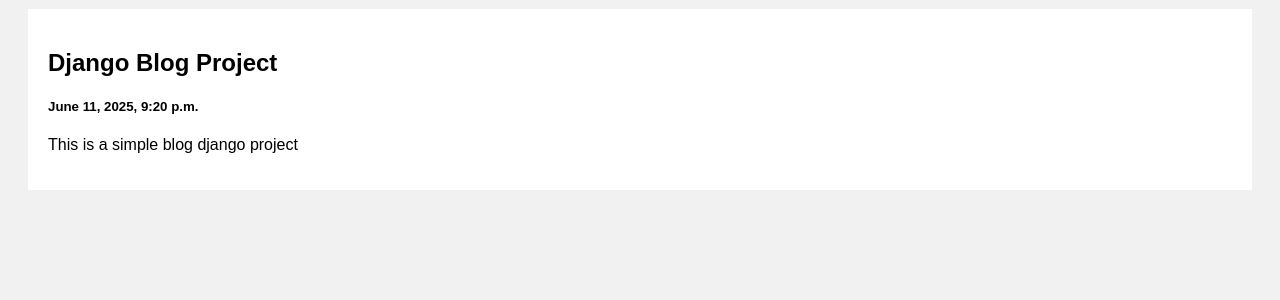
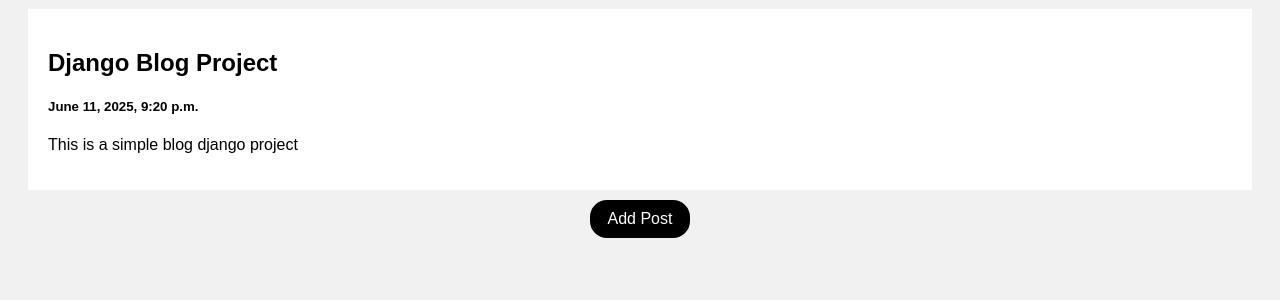
Before and after one commit to Suprim-Karki/Projects, a Django app: page / in a window 1280 px wide. Shown: the part 413-713 px from the top of the page. Run offline with Django 5.2, Linux system fonts and the light colour scheme; data comes from the database, SQL or seed files in the repository.

Commit message:
Addpost html file

```diff
--- a/Django_Projects/Blog/templates/index.html
+++ b/Django_Projects/Blog/templates/index.html
@@ -43,6 +43,20 @@
     padding: 0;
   }
 }
+#addpostdiv{
+  display: flex;
+  justify-content: center;
+  align-items: center;
+  margin-top: 10px;
+}
+#addpostbtn{
+  text-decoration: none;
+  border: 2px solid black;
+  border-radius: 17px;
+  padding: 0.5rem 1rem;
+  color: white;
+  background: black;
+}
 </style>
 </head>
 <body>
@@ -63,8 +77,9 @@
     </div>
     {% endfor %}
   </div>
-  <a href="addpost"></a>
 </div>
-
+<div id="addpostdiv">
+<a href="addpost" id="addpostbtn">Add Post</a>
+</div>
 </body>
 </html>
```
Also changed, not shown: Django_Projects/Blog/templates/addpost.html (+11 -0 lines).
